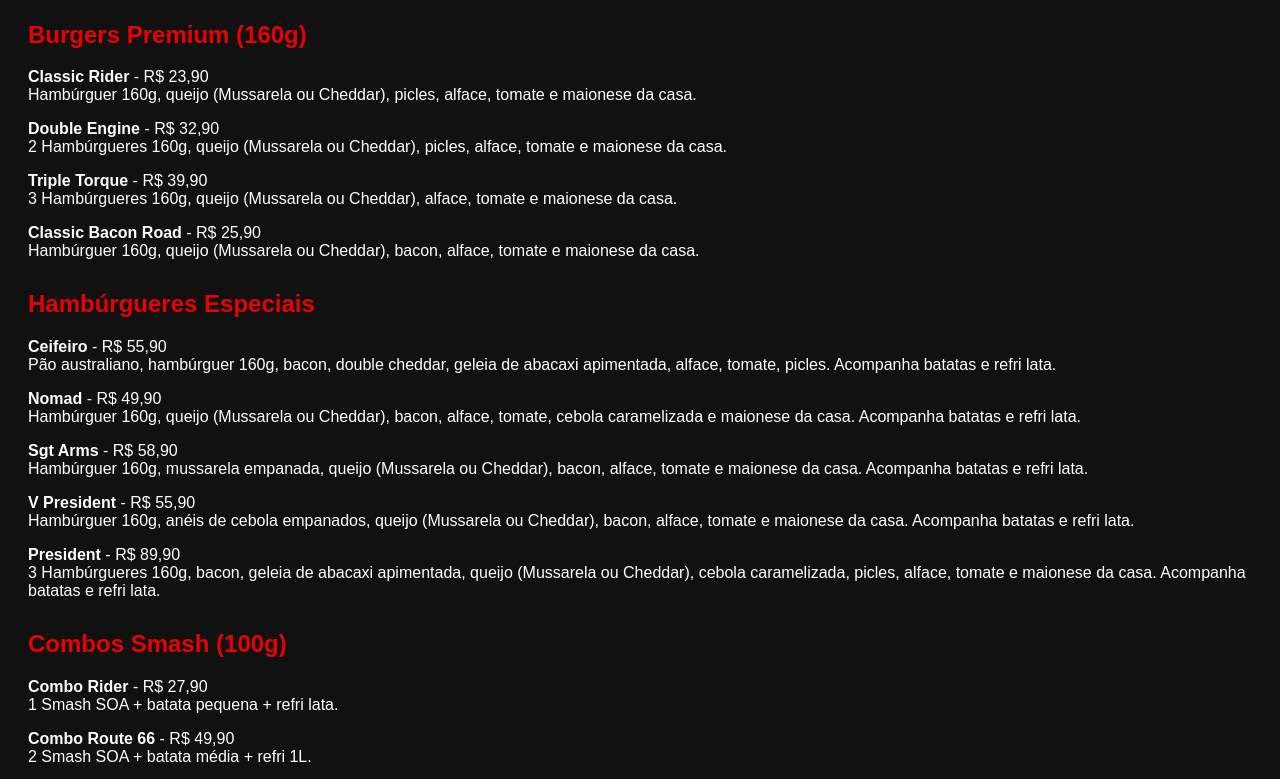
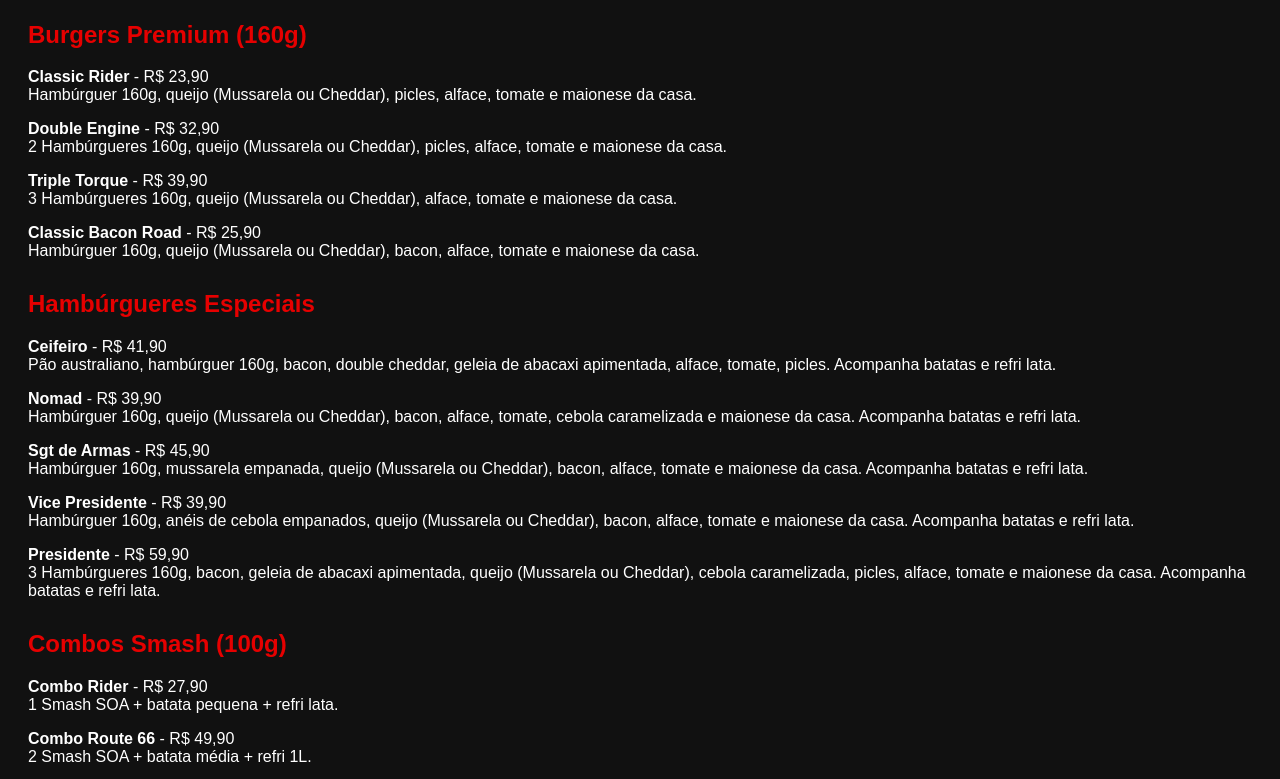
Before and after one commit to rafaelbdroid/rockngrill, a plain HTML site: page index.html in a window 1280 px wide. Shown: the part 478-1257 px from the top of the page. Drawn offline with Linux system fonts and the light colour scheme.

Commit message:
Update index.html

```diff
--- a/index.html
+++ b/index.html
@@ -77,11 +77,11 @@
 
     <div class="section">
         <h2>Hambúrgueres Especiais</h2>
-        <p><b>Ceifeiro</b> - R$ 55,90<br>Pão australiano, hambúrguer 160g, bacon, double cheddar, geleia de abacaxi apimentada, alface, tomate, picles. Acompanha batatas e refri lata.</p>
-        <p><b>Nomad</b> - R$ 49,90<br>Hambúrguer 160g, queijo (Mussarela ou Cheddar), bacon, alface, tomate, cebola caramelizada e maionese da casa. Acompanha batatas e refri lata.</p>
-        <p><b>Sgt Arms</b> - R$ 58,90<br>Hambúrguer 160g, mussarela empanada, queijo (Mussarela ou Cheddar), bacon, alface, tomate e maionese da casa. Acompanha batatas e refri lata.</p>
-        <p><b>V President</b> - R$ 55,90<br>Hambúrguer 160g, anéis de cebola empanados, queijo (Mussarela ou Cheddar), bacon, alface, tomate e maionese da casa. Acompanha batatas e refri lata.</p>
-        <p><b>President</b> - R$ 89,90<br>3 Hambúrgueres 160g, bacon, geleia de abacaxi apimentada, queijo (Mussarela ou Cheddar), cebola caramelizada, picles, alface, tomate e maionese da casa. Acompanha batatas e refri lata.</p>
+        <p><b>Ceifeiro</b> - R$ 41,90<br>Pão australiano, hambúrguer 160g, bacon, double cheddar, geleia de abacaxi apimentada, alface, tomate, picles. Acompanha batatas e refri lata.</p>
+        <p><b>Nomad</b> - R$ 39,90<br>Hambúrguer 160g, queijo (Mussarela ou Cheddar), bacon, alface, tomate, cebola caramelizada e maionese da casa. Acompanha batatas e refri lata.</p>
+        <p><b>Sgt de Armas</b> - R$ 45,90<br>Hambúrguer 160g, mussarela empanada, queijo (Mussarela ou Cheddar), bacon, alface, tomate e maionese da casa. Acompanha batatas e refri lata.</p>
+        <p><b>Vice Presidente</b> - R$ 39,90<br>Hambúrguer 160g, anéis de cebola empanados, queijo (Mussarela ou Cheddar), bacon, alface, tomate e maionese da casa. Acompanha batatas e refri lata.</p>
+        <p><b>Presidente</b> - R$ 59,90<br>3 Hambúrgueres 160g, bacon, geleia de abacaxi apimentada, queijo (Mussarela ou Cheddar), cebola caramelizada, picles, alface, tomate e maionese da casa. Acompanha batatas e refri lata.</p>
     </div>
 
     <div class="section">
```
